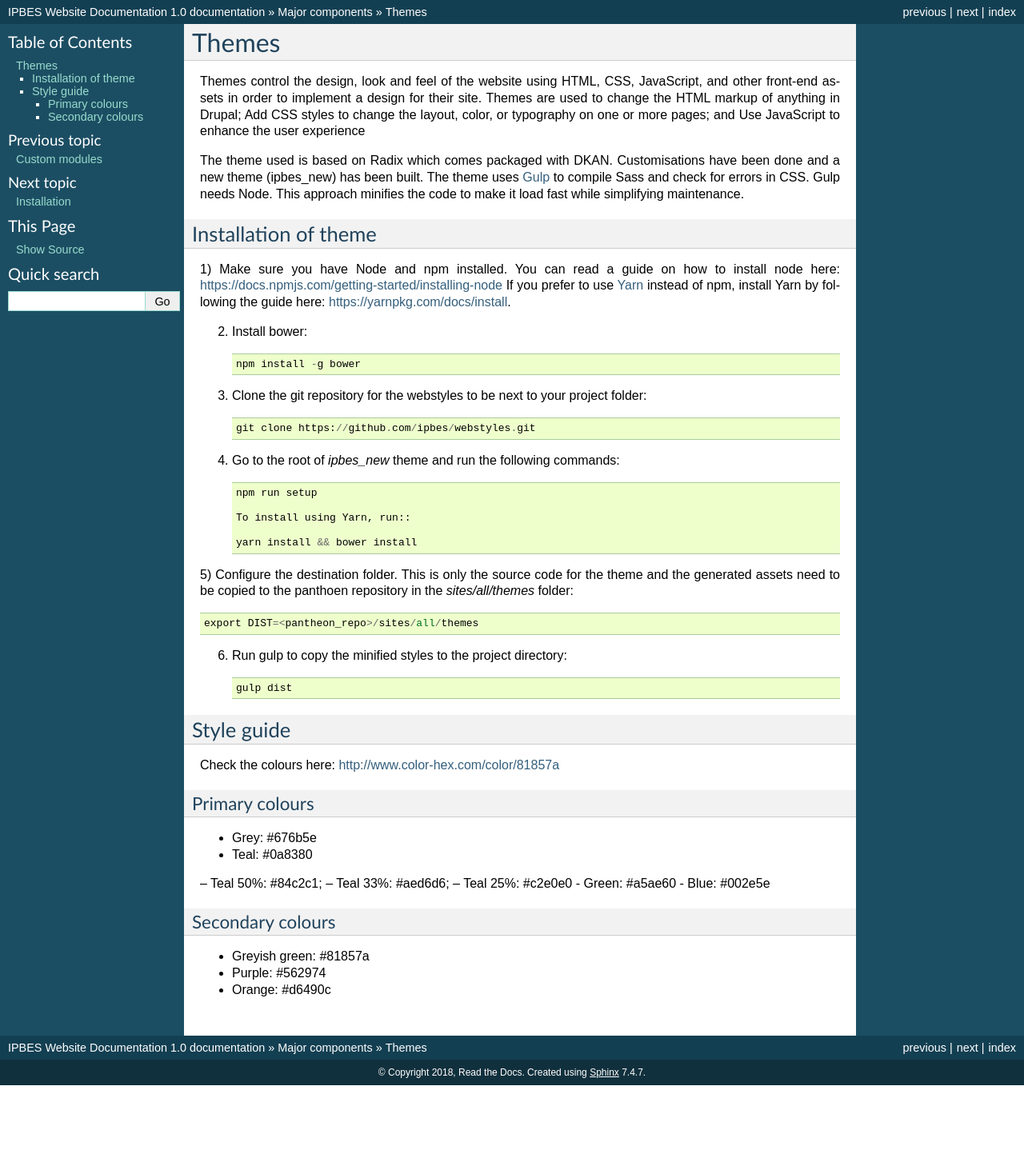
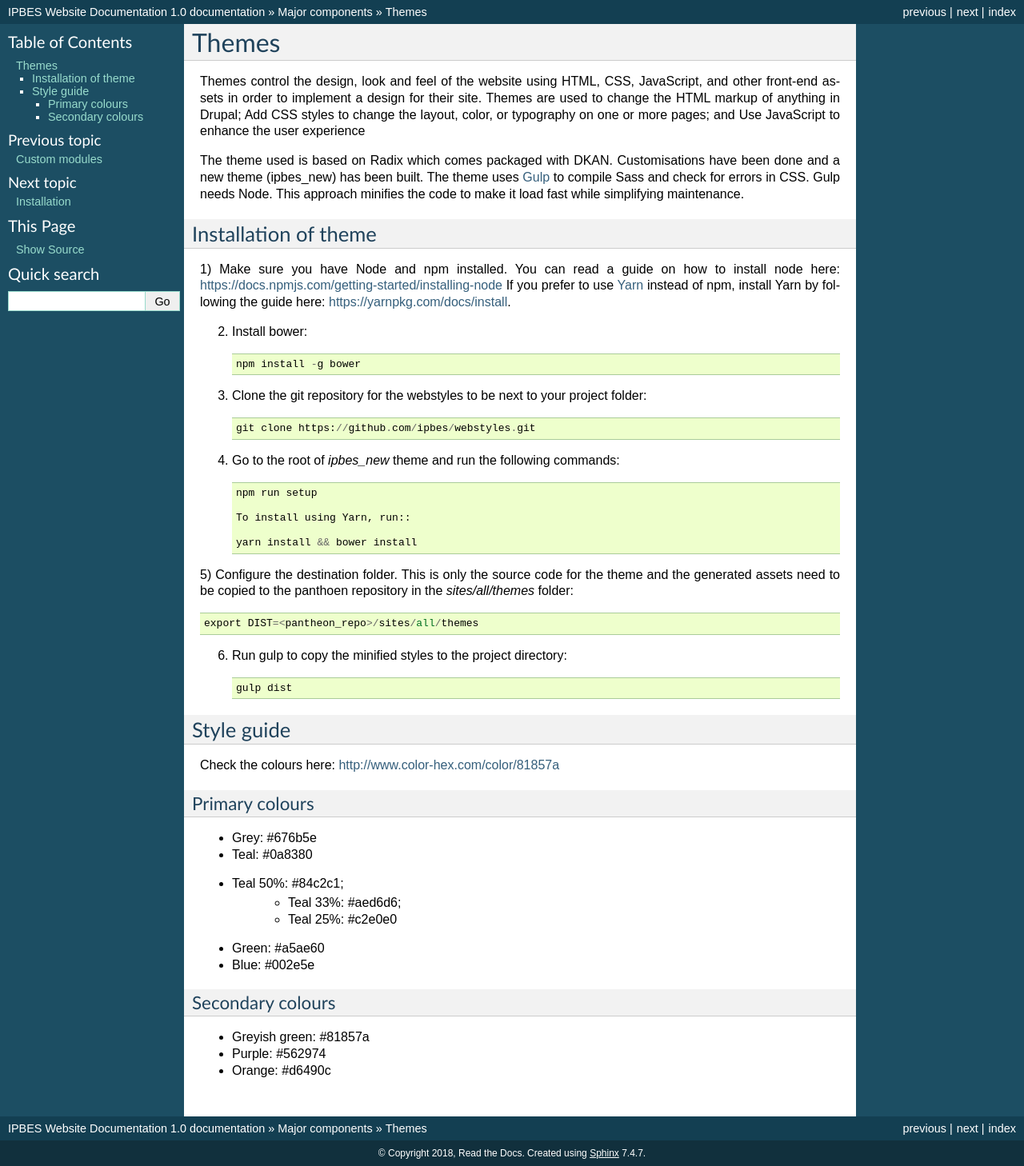
Before and after one commit to ipbes/ipbeswebdocs, a Sphinx documentation site: the page built from docs/components/theme.rst, in a window 1280 px wide. Shown: the whole page at 80% size. Built offline with Sphinx 7.4.7, drawn with Linux system fonts in a browser that asks for light colours; pages that are not in the unit, such as notebooks, are missing from menus; before the commit the page ends 1357 px from its top, so only the background shows below that.

```diff
--- a/docs/components/theme.rst
+++ b/docs/components/theme.rst
@@ -46,9 +46,9 @@ Primary colours
 
 - Grey: #676b5e
 - Teal: #0a8380
--- Teal 50%: #84c2c1;
--- Teal 33%: #aed6d6;
--- Teal 25%: #c2e0e0
+- Teal 50%: #84c2c1;
+   - Teal 33%: #aed6d6;
+   - Teal 25%: #c2e0e0
 - Green: #a5ae60
 - Blue: #002e5e
 
```
